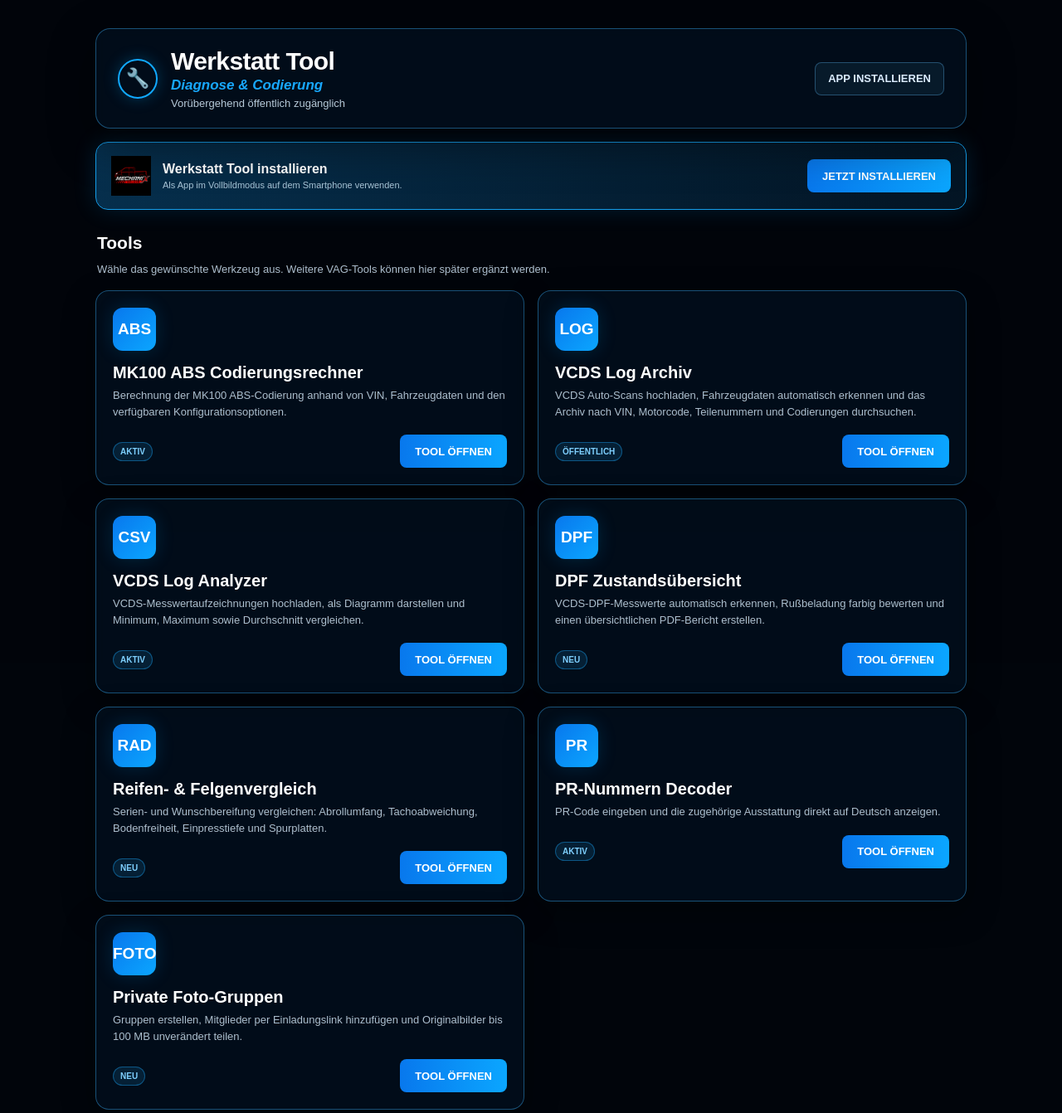
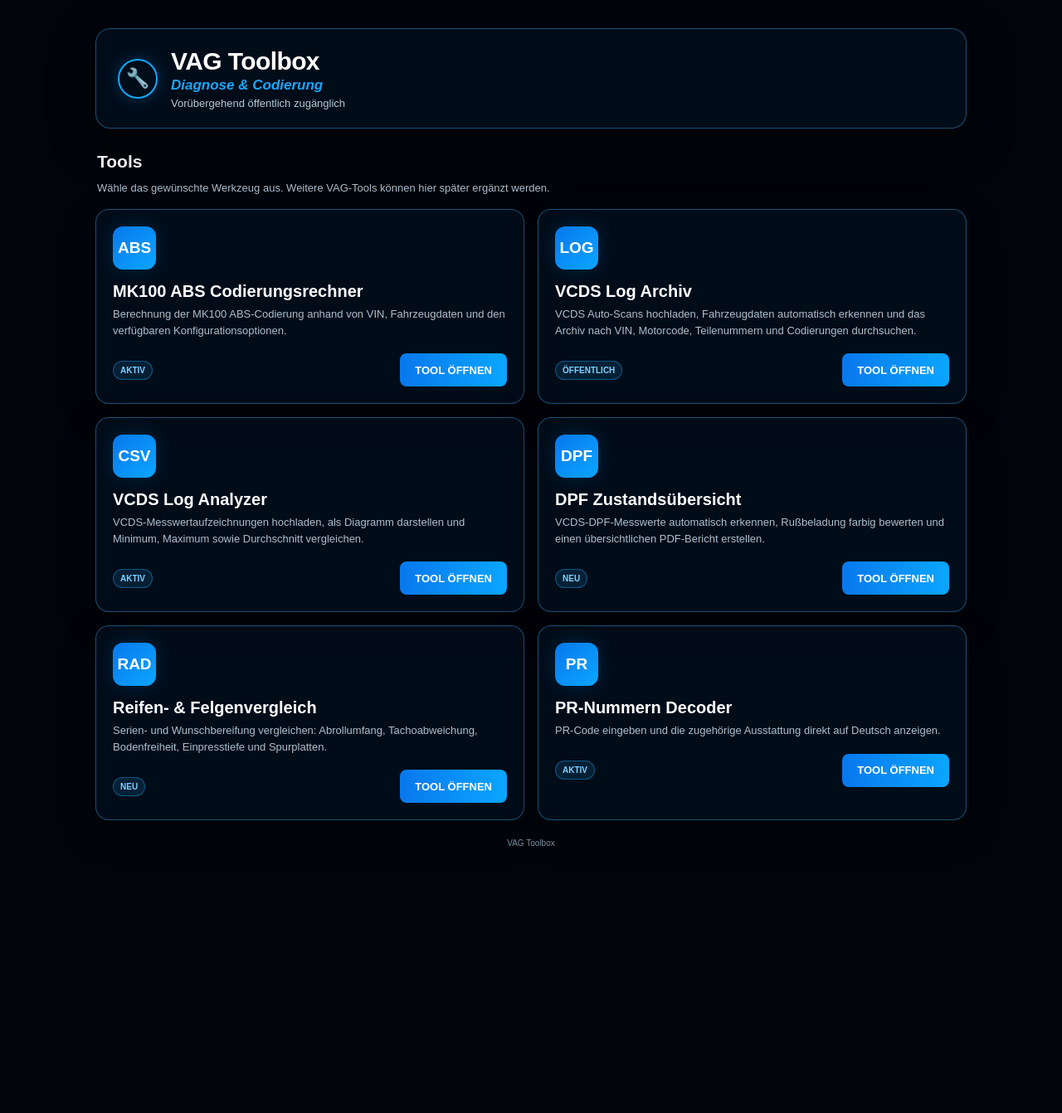
Before and after one commit to lkopper16-stack/mk100-abs-codierungsrechner, a plain HTML site: page toolbox.html in a window 1280 px wide. Shown: the top 1342 px of the page at 83% size. After the commit the page ends 1050 px from the top, so only its background shows below. Drawn offline with Linux system fonts and the light colour scheme.

Commit message:
Öffentliche Toolbox neutral darstellen und Foto-Gruppen entfernen

```diff
--- a/toolbox.html
+++ b/toolbox.html
@@ -2,7 +2,7 @@
 <html lang="de">
 <head>
 <meta charset="utf-8">
-<meta name="viewport" content="width=device-width,initial-scale=1,viewport-fit=cover"><meta name="theme-color" content="#020912"><meta name="apple-mobile-web-app-capable" content="yes"><meta name="apple-mobile-web-app-title" content="Werkstatt Tool"><link rel="manifest" href="manifest.webmanifest"><link rel="icon" href="mechanix-deluxe-app.png" type="image/svg+xml">
+<meta name="viewport" content="width=device-width,initial-scale=1,viewport-fit=cover"><meta name="theme-color" content="#020912">
 <title>VAG Toolbox – Übersicht</title>
 <style>
 *{box-sizing:border-box}
@@ -26,11 +26,10 @@
 if(/android|iphone|ipad|ipod|mobile/i.test(navigator.userAgent))document.documentElement.classList.add('mobile');
 document.documentElement.classList.add('ready');
 function logout(){localStorage.removeItem('mk100_token');sessionStorage.removeItem('mk100_token');location.href='index.html'}
-let installPrompt=null;window.addEventListener('beforeinstallprompt',e=>{e.preventDefault();installPrompt=e});window.addEventListener('DOMContentLoaded',()=>{const b=document.getElementById('installApp');if(matchMedia('(display-mode: standalone)').matches||navigator.standalone){b.hidden=true;const card=document.getElementById('installCard');if(card)card.hidden=true;return}b.onclick=async()=>{if(installPrompt){installPrompt.prompt();await installPrompt.userChoice;installPrompt=null}else if(/iphone|ipad|ipod/i.test(navigator.userAgent)){alert('In Safari: Teilen antippen und „Zum Home-Bildschirm“ auswählen.')}else alert('Im Browsermenü „App installieren“ oder „Zum Startbildschirm hinzufügen“ auswählen.')}});if('serviceWorker'in navigator)navigator.serviceWorker.register('sw.js');</script>
+</script>
 </head>
 <body><div class="page"><main class="shell">
-<header class="header"><div class="lock">🔧</div><div class="headtext"><h1>Werkstatt Tool</h1><div class="by">Diagnose &amp; Codierung</div><div class="sub">Vorübergehend öffentlich zugänglich</div></div><div class="actions"><button class="btn" id="installApp">APP INSTALLIEREN</button></div></header><section class="installCard" id="installCard"><img class="installIcon" src="mechanix-deluxe-app.png" alt=""><div class="grow"><strong>Werkstatt Tool installieren</strong><div class="muted">Als App im Vollbildmodus auf dem Smartphone verwenden.</div></div><button class="open" onclick="document.getElementById('installApp').click()">JETZT INSTALLIEREN</button></section>
-<h2 class="title">Tools</h2><p class="intro">Wähle das gewünschte Werkzeug aus. Weitere VAG-Tools können hier später ergänzt werden.</p>
+<header class="header"><div class="lock">🔧</div><div class="headtext"><h1>VAG Toolbox</h1><div class="by">Diagnose &amp; Codierung</div><div class="sub">Vorübergehend öffentlich zugänglich</div></div></header><h2 class="title">Tools</h2><p class="intro">Wähle das gewünschte Werkzeug aus. Weitere VAG-Tools können hier später ergänzt werden.</p>
 <section class="grid">
  <article class="tool"><div class="toolicon">ABS</div><h2>MK100 ABS Codierungsrechner</h2><p>Berechnung der MK100 ABS-Codierung anhand von VIN, Fahrzeugdaten und den verfügbaren Konfigurationsoptionen.</p><div class="toolfooter"><span class="badge">AKTIV</span><button class="open" onclick="location.href='rechner.html'">TOOL ÖFFNEN</button></div></article>
  <article class="tool"><div class="toolicon">LOG</div><h2>VCDS Log Archiv</h2><p>VCDS Auto-Scans hochladen, Fahrzeugdaten automatisch erkennen und das Archiv nach VIN, Motorcode, Teilenummern und Codierungen durchsuchen.</p><div class="toolfooter"><span class="badge">ÖFFENTLICH</span><button class="open" onclick="location.href='vcds-log-archiv.html'">TOOL ÖFFNEN</button></div></article>
@@ -38,6 +37,5 @@
  <article class="tool"><div class="toolicon">DPF</div><h2>DPF Zustandsübersicht</h2><p>VCDS-DPF-Messwerte automatisch erkennen, Rußbeladung farbig bewerten und einen übersichtlichen PDF-Bericht erstellen.</p><div class="toolfooter"><span class="badge">NEU</span><button class="open" onclick="location.href='dpf-zustand.html'">TOOL ÖFFNEN</button></div></article>
  <article class="tool"><div class="toolicon">RAD</div><h2>Reifen- & Felgenvergleich</h2><p>Serien- und Wunschbereifung vergleichen: Abrollumfang, Tachoabweichung, Bodenfreiheit, Einpresstiefe und Spurplatten.</p><div class="toolfooter"><span class="badge">NEU</span><button class="open" onclick="location.href='reifen-felgen-rechner.html'">TOOL ÖFFNEN</button></div></article>
  <article class="tool"><div class="toolicon">PR</div><h2>PR-Nummern Decoder</h2><p>PR-Code eingeben und die zugehörige Ausstattung direkt auf Deutsch anzeigen.</p><div class="toolfooter"><span class="badge">AKTIV</span><button class="open" onclick="location.href='pr-decoder.html'">TOOL ÖFFNEN</button></div></article>
- <article class="tool"><div class="toolicon">FOTO</div><h2>Private Foto-Gruppen</h2><p>Gruppen erstellen, Mitglieder per Einladungslink hinzufügen und Originalbilder bis 100 MB unverändert teilen.</p><div class="toolfooter"><span class="badge">NEU</span><button class="open" onclick="location.href='gruppen-fotos.html'">TOOL ÖFFNEN</button></div></article>
 </section><div class="footer">VAG Toolbox</div>
 </main></div></body></html>
```
